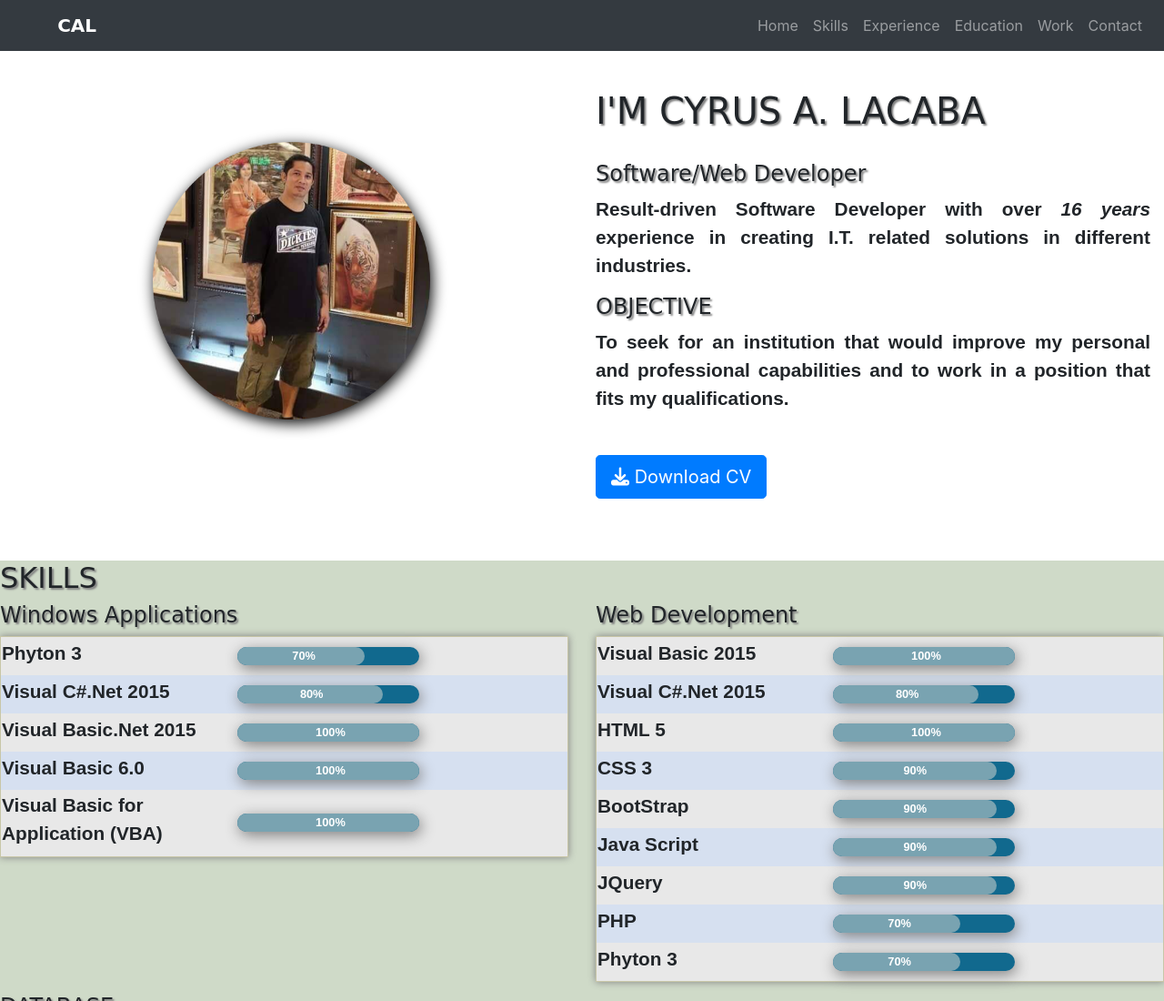
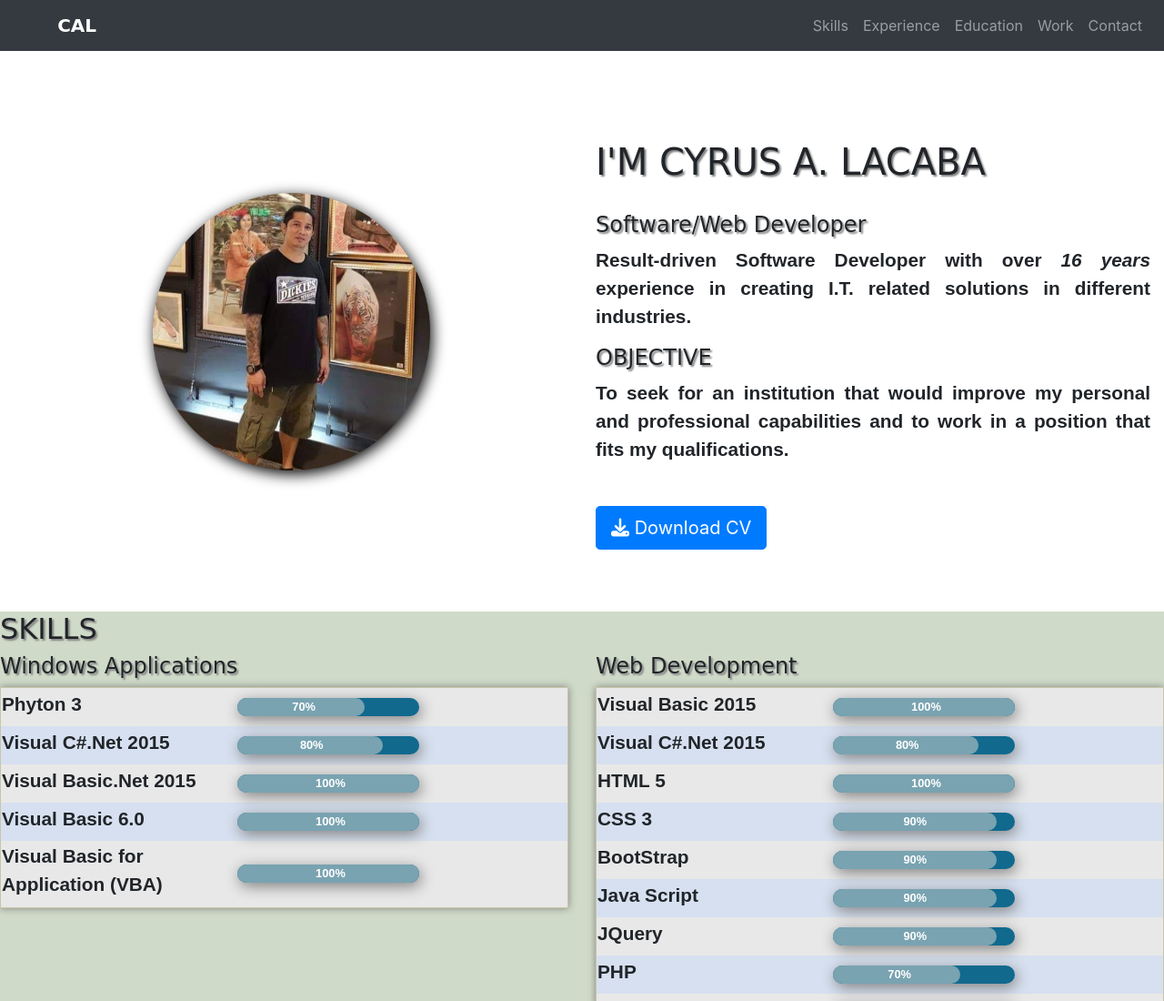
Before and after one commit to Cyrus-A-Lacaba/cv, a plain HTML site: page index.html in a window 1280 px wide. Shown: the top 1100 px of the page at 91% size. Drawn offline with nearby package versions, Linux system fonts and the light colour scheme; a web font is replaced by a local one.

Commit message:
Add files via upload

```diff
--- a/index.html
+++ b/index.html
@@ -26,16 +26,15 @@
 </head>
 
 <body>
-  <a id="Home-btn" class="float" href="#MyHome"><i class="fas fa-arrow-alt-circle-up fa-3x"></i></a>
+  <a id="Home-btn" class="float" href="#header"><i class="fas fa-arrow-alt-circle-up fa-3x"></i></a>
   <header id="header">
-    <nav class="navbar fixed-top navbar-expand-lg navbar-dark bg-dark">
+    <nav class="navbar navbar-expand-lg navbar-dark bg-dark">
       <a class="navbar-brand" href="">CAL</a>
       <button class="navbar-toggler" type="button" data-toggle="collapse" data-target="#nbMenu" aria-controls="nbMenu" aria-expanded="false" aria-label="Toggle navigation">
         <span class="navbar-toggler-icon"></span>
       </button>
       <div class="collapse navbar-collapse" id="nbMenu">
         <ul id="navUL" class="navbar-nav ml-auto">
-          <li id="navHome" class="nav-item"><a class="nav-link" href="#">Home</a></li>
           <li class="nav-item"><a class="nav-link" href="#MySkills">Skills</a></li>
           <li class="nav-item"><a class="nav-link" href="#MyExperience">Experience</a></li>
           <li class="nav-item"><a class="nav-link" href="#MyEducation">Education</a></li>
```
